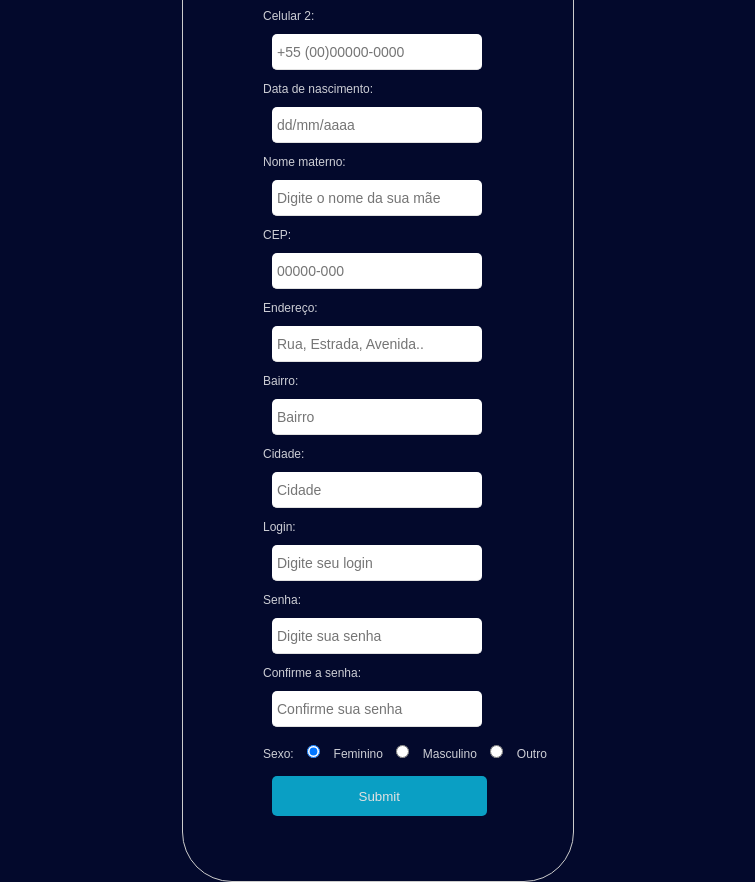
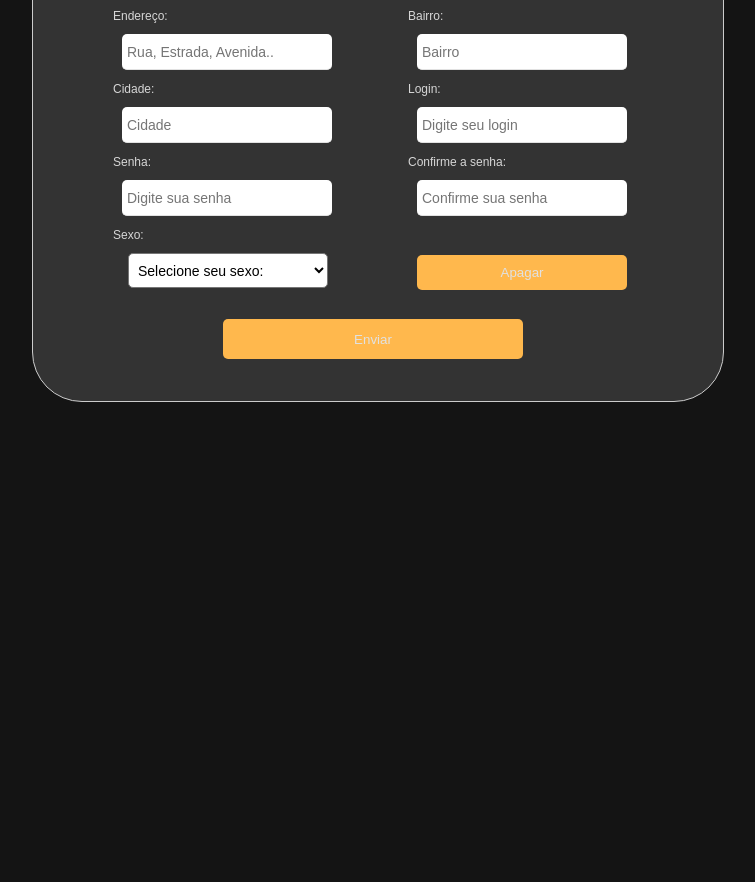
Before and after one commit to vtzad/EcoKm, a plain HTML site: page EcoKm/cadastro/cadastro.html in a window 1280 px wide. Shown: the part 553-1435 px from the top of the page, without its empty margins (262-1017 px from the left). After the commit the page ends 955 px from the top, so only its background shows below. Drawn offline with Linux system fonts and the light colour scheme.

Commit message:
tela cadastro atualizado

```diff
--- /dev/null
+++ b/EcoKm/cadastro/cadastro.css
@@ -0,0 +1,218 @@
+*{
+    font-family: Arial, Helvetica, sans-serif;
+}
+body{
+    background-size: cover;
+    background-repeat: no-repeat;
+    padding: 0;
+    margin: 0;
+    font-family: Arial, Helvetica, sans-serif;
+    background-color: #141414;
+}
+.topoPag{
+    text-align: center;
+}
+.iconeTopo{
+    size-adjust: 40%;
+}
+.txtTopo{
+    font-size: 20px;
+    font-family: Arial, Helvetica, sans-serif;
+    color: white;
+}
+.voltarLogin{
+    text-decoration:dotted;
+    font-weight: bold;
+    color:#ffb84d;
+}
+/*comando site*/
+.telaCadastro{
+    display: flex;
+    align-items: fit-content;
+    justify-content: center;
+    height: 100vh;
+
+}
+.card{
+    background-color:#333;
+    padding: 20px;
+    border-radius: 50px;
+    width: 650px;
+    height: 850px;
+}
+.card-header{
+    padding-bottom: 0px;
+    opacity: 0.8;
+    color: #fff;
+    text-align: center;
+}
+#titulo{
+    font-size: 40px;
+}
+.conteudo label{
+    color:#fff;
+    font-size: 12px;
+    opacity: 0.8;
+}
+.conteudo{
+    display: grid;
+    grid-template-columns: 1fr 1fr; /* Duas colunas de largura igual */
+    grid-template-areas:
+        "nome endereco"
+        "cpf bairro"
+        "email cidade"
+        "celular1 login"
+        "celular2 senha"
+        "data_de_nascimento confirmaSenha"
+        "nomeMae sexo"
+        "cep ."; /* O ponto (.) representa um espaço vazio */
+
+    margin-left: 60px;
+    padding: 20px 0;
+    margin-top: 0px;
+}
+.inputs{
+    width: 200px;
+    height: 35px;
+    margin-top: 10px;
+    padding: 0 5px;
+    background-color: white;
+    border:none;
+    border-bottom: 1px solid #e1e1e1;
+    outline: none;
+    font-size: 14px;
+    display: flex;
+}
+button{
+    box-sizing: border-box;
+    border-radius: 5px;
+    left: 430px;
+}
+.inputs::placeholder{
+    text-transform: none;
+}
+.inputs#nome{
+    text-transform: capitalize;
+}
+.inputs#nomeMae{
+    text-transform: capitalize;
+}
+.rodape{
+    display: flex;
+    flex-direction: column;
+}
+#enviar{
+    display: flex;
+    align-items: center;
+    justify-content: center;
+    margin-left: 170px;
+    width: 300px;
+    height: 40px;
+    background-color: #ffb84d;
+    border: none;
+    color: #e1e1e1;
+    text-align: center;
+    cursor: pointer;
+    position:static;
+}
+.rodape a {
+    background-color: #0a9fc4;
+    border: none;
+    height: 10px;
+    width: 180px;
+    text-align: center;
+    padding: 14px;
+    font-size: 14px;
+    opacity: 0.8;
+    color: #fff;
+    text-decoration: none;
+    margin: 10px;
+    font-style: bold;
+    border-radius: 10px;
+}
+.limpar{
+    margin-top: 30px;
+    width: 210px;
+    height: 35px;
+    background-color: #ffb84d;
+    border: none;
+    color: #e1e1e1;
+    text-align: center;
+    cursor: pointer;
+    position:sticky;
+}
+.sexos{
+    margin-bottom: 10px;
+    width: 200px;
+    height: 35px;
+    margin-top: 10px;
+    padding: 0 5px;
+    background-color: white;
+    border-radius: 5px;
+    outline: none;
+    font-size: 14px;
+    display: flex;
+    margin-left: 15px;
+}
+/*comando site*/
+.voltarHome{
+    color: white;
+    text-decoration: none;
+    font-size: 14px;
+}
+.homePage{
+    text-align: center;
+    width: 50px;
+    background-color: #ffb84d;
+    border-radius: 10px;
+}
+input{
+    border-radius: 5px;
+    margin: 9px;
+}
+select{
+    margin-top: 8px;
+}
+form{
+    margin: 0 auto;
+    width: 50%;
+    padding: 20px;
+    border: 1px solid #ccc;
+    border-radius: 100px;
+}
+.estadoSP{
+    display:none;
+}
+.estadoRJ{
+    display:none;
+}
+.span-required{
+    font-size: 12px;
+    margin: 3px 0 0 1px;
+    color: red;
+    display: none;
+    margin-left: 10px;
+    margin-top: -8px;
+    text-align: justify;
+    justify-content: right;
+    position: absolute;
+}
+@media screen and (max-width: 840px) {
+    .telaCadastro{
+        size-adjust: 100vh;
+        display: grid;
+        grid-template-columns: 2;
+    }
+    .inputs{
+        display: grid;
+        grid-column-start: 1;
+        grid-column-end: 3;
+    }
+    .card{
+        size-adjust: 100vh;
+        position: absolute;
+    }
+    .card-header{
+        size-adjust: 100vh;
+    }
+}
--- a/EcoKm/cadastro/cadastro.html
+++ b/EcoKm/cadastro/cadastro.html
@@ -4,7 +4,7 @@
         <meta charset="UTF-8" />
         <meta http-equiv="X-Ua-Compatible" content="IE=edge" />
         <meta name="viewport" content="width=device-width, initial-scale=1.0">
-        <link rel="stylesheet" href="style.css">
+        <link rel="stylesheet" href="/EcoKm/cadastro/cadastro.css">
         <script src="script.js" defer></script>
         <title>Cadastre sua conta</title>
     </head>
@@ -94,16 +94,24 @@
                     </div>
                     <div class="sexo">
                         <label for="sexo">Sexo:</label>
-                        <input type="radio" name="sexo" id="sexoFem" value="Feminino" checked oninput="sexoValidate()">
+                        <select required class="sexos" id="sexos" onchange="sexoValidate()">
+                            <option hidden value="0">Selecione seu sexo:</option>
+                            <option value="Masculino" name="sexo" id="sexoMas" >Masculino</option>
+                            <option value="Feminino" name="sexo" id="sexoFem" >Feminino</option>
+                            <option value="Outro" name="sexo" id="sexoOut">Outro</option>
+                        </select>
+                        <span class="span-required">Por favor, selecione um sexo.</span>
+                        <!-- <input type="radio" name="sexo" id="sexoFem" value="Feminino" checked oninput="sexoValidate()">
                         <label for="sexoFem">Feminino</label>
                         <input type="radio" name="sexo" id="sexoMas" value="Masculino" oninput="sexoValidate()">
                         <label for="sexoMas">Masculino</label>
                         <input type="radio" name="sexo" id="sexoOut" value="Outro" oninput="sexoValidate()">
-                        <label for="sexoOut">Outro</label><br>
+                        <label for="sexoOut">Outro</label><br> -->
                     </div>
-                        <div class="rodape">
-                        <input type="submit" name="enviar" id="enviar" class="enviar">
-                    </div>
+                    <input class="limpar" type="reset" name="apagar" id="apagar" value="Apagar">
+                </div>
+                <div class="rodape">
+                    <button type="submit" name="enviar" id="enviar" class="enviar">Enviar</button>
                 </div>
                 </form>
         </div>
--- a/EcoKm/cadastro/script.js
+++ b/EcoKm/cadastro/script.js
@@ -1,6 +1,7 @@
     const form = document.getElementById("form");
-    const campos = document.querySelectorAll('.conteudo input');
+    const campos = document.querySelectorAll('.conteudo input, .conteudo select');
     const spans = document.querySelectorAll('.span-required');
+    var selectElement = document.getElementById('sexos');
     // const cep = document.querySelector('#cep')
     // const bairro = document.querySelector('#bairro')
     // const cidade = document.querySelector('#cidade')
@@ -199,28 +200,23 @@
             return true;
         }
         else {
-            setError(13)
+            setError(13);
             return false;
         }
     }
 
+
     function sexoValidate() {
-        const radios = document.querySelectorAll('input[name="sexo"]');
-        let checked = false;
-        for (const radio of radios) {
-            if (radio.checked) {
-                checked = true;
-                break;
-            }
-        }
-        if (!checked) {
-            setError(14);
-            return false;
-        } else {
-            removeError(14);
-            return true;
-        }
-    }
+            // Check if the selected value is valid
+            if (selectElement.value === "0") {
+                // Show error message
+                setError(14)
+                return false;
+            } else {
+                // Hide error message and proceed
+                removeError(14)
+                return true;
+    }}
 // VALIDAÇÃO /\ //
 // MASCARAS \/ //
 
--- a/EcoKm/cadastro/style.css
+++ /dev/null
@@ -1,177 +0,0 @@
-*{
-    font-family: Arial, Helvetica, sans-serif;
-}
-body{
-    background-size: cover;
-    background-repeat: no-repeat;
-    padding: 0;
-    margin: 0;
-    font-family: Arial, Helvetica, sans-serif;
-    background-color: rgb(3, 9, 44);
-}
-.topoPag{
-    text-align: center;
-}
-.iconeTopo{
-    size-adjust: 40%;
-}
-.txtTopo{
-    font-size: 20px;
-    font-family: Arial, Helvetica, sans-serif;
-    color: white;
-}
-.voltarLogin{
-    text-decoration:dotted;
-    font-weight: bold;
-    color:#0a9fc4;
-}
-/*comando site*/
-.telaCadastro{
-    display: flex;
-    align-items: fit-content;
-    justify-content: center;
-    height: 100vh;
-
-}
-.card{
-    background-color:hsl(0, 0, 15);
-    padding: 20px;
-    border-radius: 50px;
-    width: 350px;
-    height: 1330px;
-}
-.card-header{
-    padding-bottom: 0px;
-    opacity: 0.8;
-    color: #fff;
-    text-align: center;
-
-}
-#titulo{
-    font-size: 40px;
-}
-.conteudo label{
-    color:#fff;
-    font-size: 12px;
-    opacity: 0.8;
-}
-.conteudo{
-    display:block;
-    margin-left: 60px;
-    padding: 20px 0;
-    margin-top: 0px;
-}
-.inputs{
-    width: 200px;
-    height: 35px;
-    margin-top: 10px;
-    padding: 0 5px;
-    background-color: white;
-    border:none;
-    border-bottom: 1px solid #e1e1e1;
-    outline: none;
-    display:block;
-    font-size: 14px;
-}
-.inputs::placeholder{
-    text-transform: none;
-}
-.inputs#nome{
-    text-transform: capitalize;
-}
-.inputs#nomeMae{
-    text-transform: capitalize;
-}
-.rodape{
-    display: flex;
-    flex-direction: column;
-}
-#enviar{
-    width: 74%;
-    height: 40px;
-    background-color: #0a9fc4;
-    border: none;
-    color: #e1e1e1;
-    text-align: center;
-    cursor: pointer;
-    position:sticky;
-}
-.rodape a {
-    background-color: #0a9fc4;
-    border: none;
-    height: 10px;
-    width: 180px;
-    text-align: center;
-    padding: 14px;
-    font-size: 14px;
-    opacity: 0.8;
-    color: #fff;
-    text-decoration: none;
-    margin: 10px;
-    font-style: bold;
-    border-radius: 10px;
-}
-
-
-/*comando site*/
-.voltarHome{
-    color: white;
-    text-decoration: none;
-    font-size: 14px;
-}
-.homePage{
-    text-align: center;
-    width: 50px;
-    background-color: #0a9fc4;
-    border-radius: 10px;
-}
-input{
-    border-radius: 5px;
-    margin: 9px;
-}
-select{
-    margin-top: 8px;
-}
-form{
-    margin: 0 auto;
-    width: 50%;
-    padding: 20px;
-    border: 1px solid #ccc;
-    border-radius: 100px;
-}
-.estadoSP{
-    display:none;
-}
-.estadoRJ{
-    display:none;
-}
-.span-required{
-    font-size: 12px;
-    margin: 3px 0 0 1px;
-    color: red;
-    display: none;
-    margin-left: 10px;
-    margin-top: -8px;
-    text-align: justify;
-    justify-content: right;
-    position: absolute;
-}
-@media screen and (max-width: 840px) {
-    .telaCadastro{
-        size-adjust: 100vh;
-        display: grid;
-        grid-template-columns: 2;
-    }
-    .inputs{
-        display: grid;
-        grid-column-start: 1;
-        grid-column-end: 3;
-    }
-    .card{
-        size-adjust: 100vh;
-        position: absolute;
-    }
-    .card-header{
-        size-adjust: 100vh;
-    }
-}
```
